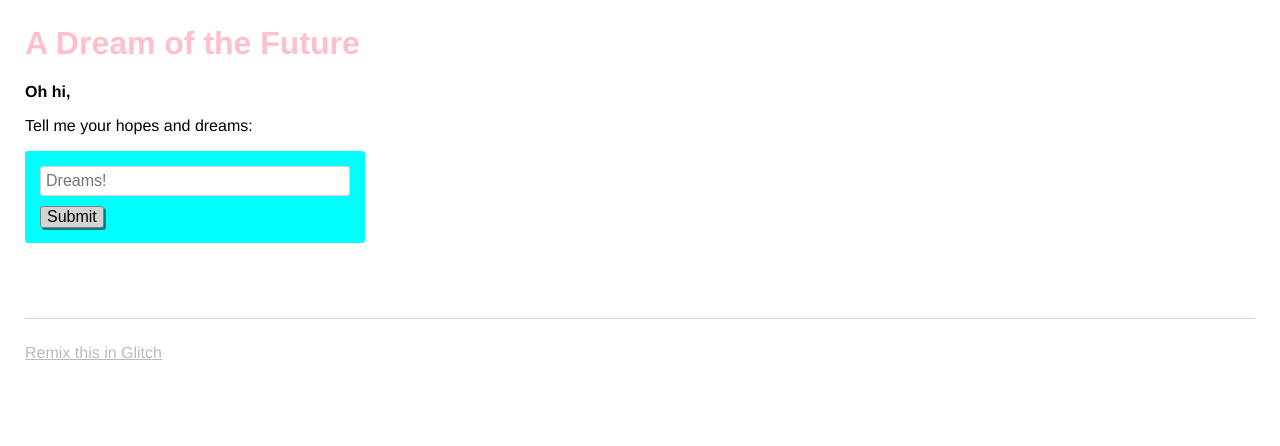
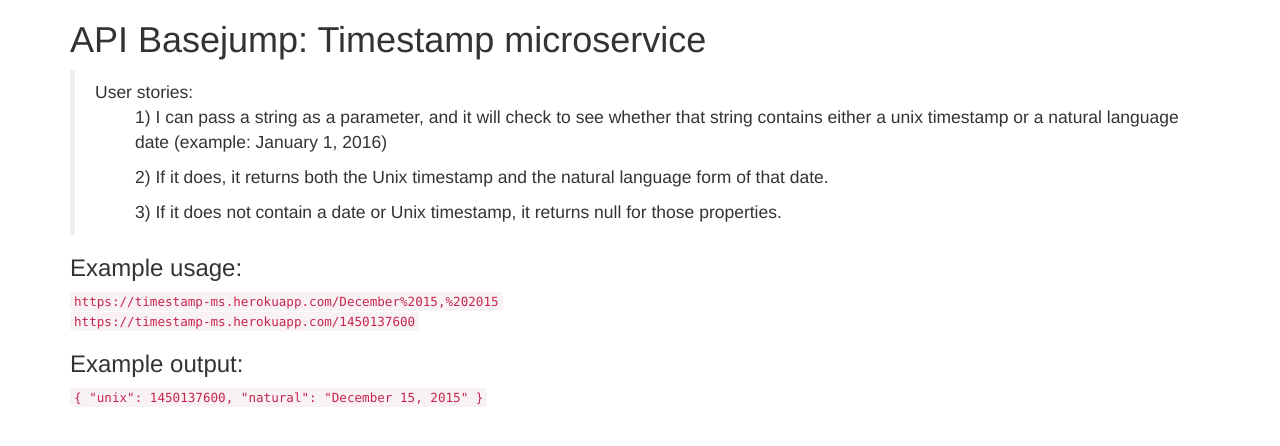
Before and after one commit to reddelgastelum/TimeStampMicroService, a website: page views/index.html in a window 1280 px wide. Drawn offline with nearby package versions, Linux system fonts and the light colour scheme; no server answers.

Commit message:
Checkpoint

```diff
--- a/server.js
+++ b/server.js
@@ -14,8 +14,8 @@ app.use(express.static('public'));
 app.set('views', './views');
 app.set('view engine', 'html');
 
-app.get('/', function(request, response) {
-  response.render('index');
+app.get("/", function (request, response) {
+  response.sendFile(__dirname + '/views/index.html');
 });
 
 // http://expressjs.com/en/starter/basic-routing.html
--- a/views/index.html
+++ b/views/index.html
@@ -1,54 +1,31 @@
-<!-- This is a static file -->
-<!-- served from your routes in server.js -->
-
-<!-- You might want to try something fancier: -->
-<!-- html/nunjucks docs: https://mozilla.github.io/nunjucks/ -->
-<!-- pug: https://pugjs.org/ -->
-<!-- haml: http://haml.info/ -->
-<!-- hbs(handlebars): http://handlebarsjs.com/ -->
-
-<!DOCTYPE html>
-<html>
-  <head>
-    <title>Welcome to Glitch!</title>
-    <meta name="description" content="A cool thing made with Glitch">
-    <link id="favicon" rel="icon" href="https://glitch.com/edit/favicon-app.ico" type="image/x-icon">
-    <meta charset="utf-8">
-    <meta http-equiv="X-UA-Compatible" content="IE=edge">
-    <meta name="viewport" content="width=device-width, initial-scale=1">
-    <link rel="stylesheet" href="/style.css">
-  </head>
-  <body>
-    <header>
-      <h1>
-        A Dream of the Future
-      </h1>
-    </header>
-
-    <main>
-      <p class="bold">Oh hi,</p>
-      <p>Tell me your hopes and dreams:</p>
-      <form>
-        <input type="text" maxlength="100" placeholder="Dreams!">
-        <button type="submit">Submit</button>
-      </form>
-      <section class="dreams">
-        <ul id="dreams">
-        </ul>
-      </section>
-    </main>
-
-    <footer>
-      <a href="https://glitch.com">
-        Remix this in Glitch
-      </a>
-    </footer>
-
-    <!-- Your web-app is https, so your scripts need to be too -->
-    <script src="https://code.jquery.com/jquery-2.2.1.min.js"
-            integrity="sha256-gvQgAFzTH6trSrAWoH1iPo9Xc96QxSZ3feW6kem+O00="
-            crossorigin="anonymous"></script>
-    <script src="/client.js"></script>
-
-  </body>
+<!doctype html>
+<html lang="en">
+    <head>
+        <title>Timestamp microservice</title>
+        <link rel="stylesheet" href="https://maxcdn.bootstrapcdn.com/bootstrap/3.3.6/css/bootstrap.min.css">
+    </head>
+    <body>
+        <div class="container">
+            <h1 class="header">
+                API Basejump: Timestamp microservice
+            </h1>
+            <blockquote>
+                User stories:
+                <ul>1) I can pass a string as a parameter, and it will check to see whether that string
+                contains either a unix timestamp or a natural language date (example: January 1, 2016)</ul>
+                <ul>2) If it does, it returns both the Unix timestamp and the natural language form of that date.</ul>
+                <ul>3) If it does not contain a date or Unix timestamp, it returns null for those properties.</ul>
+            </blockquote>
+            <h3>Example usage:</h3>
+            <code>https://timestamp-ms.herokuapp.com/December%2015,%202015</code><br>
+            <code>https://timestamp-ms.herokuapp.com/1450137600</code>
+            <h3>Example output:</h3>
+            <code>
+                {
+                  "unix": 1450137600,
+                  "natural": "December 15, 2015"
+                }
+            </code>
+        </div>
+    </body>
 </html>
```
